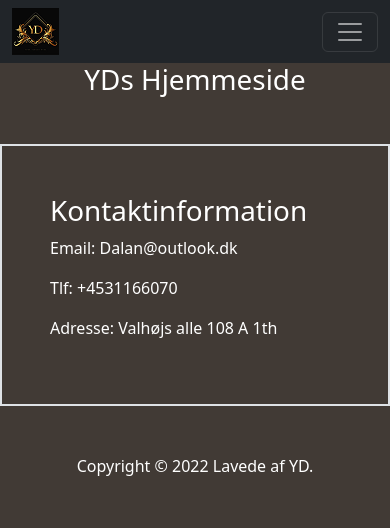
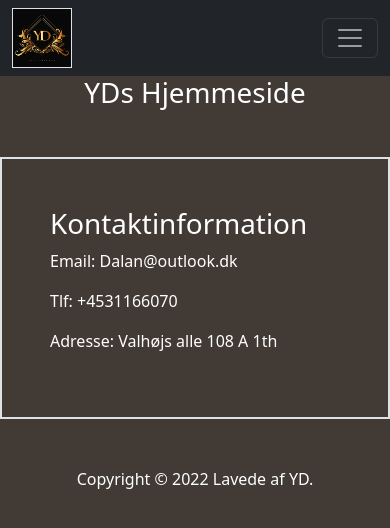
Before and after one commit to TacoTec/Hjemmeside-YD, a plain HTML site: page Kontakt.html in a window 390 px wide. Drawn offline with nearby package versions, Linux system fonts and the light colour scheme.

Commit message:
leger med navebar

```diff
--- a/Kontakt.html
+++ b/Kontakt.html
@@ -12,8 +12,9 @@
 <nav class="navbar navbar-expand-lg navbar-dark bg-dark">
   <div class="container-fluid">
     <a href="./index.html" >
-        <img src="./assets/images/YDlille.png" alt="">
-      </a>      <button class="navbar-toggler" type="button" data-bs-toggle="collapse" data-bs-target="#navbarSupportedContent" aria-controls="navbarSupportedContent" aria-expanded="false" aria-label="Toggle navigation">
+      <img src="./assets/images/YD.png" width="60" class="img-fluid border border-1" alt="responsive image">
+    </a>
+    <button class="navbar-toggler" type="button" data-bs-toggle="collapse" data-bs-target="#navbarSupportedContent" aria-controls="navbarSupportedContent" aria-expanded="false" aria-label="Toggle navigation">
       <span class="navbar-toggler-icon"></span>
     </button>
     <div class="collapse navbar-collapse" id="navbarSupportedContent">
```
Also changed, not shown: Ansøgning-CV-side.html (+1 -1 lines), index.html (+1 -1 lines). Lines whose indentation alone changed are shown as unchanged.
